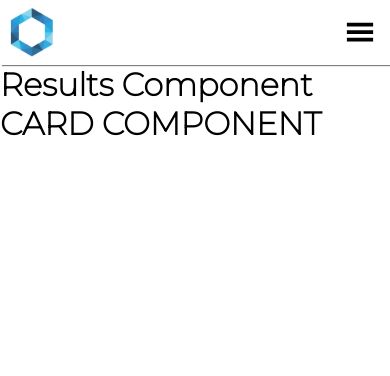
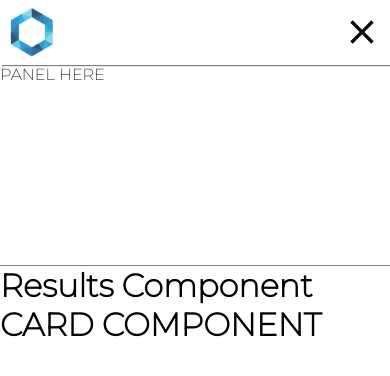
Before and after one commit to ettienekorayyi/poc-code-sydney, a React (Create React App) app: page / in a window 390 px wide. Both pictures are taken after a click on the icon 360 px from the left and 32 px from the top of the page. Shown: the top 376 px of the page. Built offline with nearby package versions, Linux system fonts and the light colour scheme.

Commit message:
DEV-008 Added toggle effect to hide and show panel

```diff
--- a/src/components/NavBar/NavBar.js
+++ b/src/components/NavBar/NavBar.js
@@ -1,17 +1,32 @@
-import React from 'react'
+import React, { useState } from 'react'
 import './navbar.css'
 import Logo from '../../assets/logo.png'
 import { GiHamburgerMenu } from 'react-icons/gi'
+import { MdClear } from 'react-icons/md'
 
 const NavBar = () => {
+  const [isHidden, setHidden] = useState(false)
+
   return (
-    <div className='navbar'>
-      <div className='logo-section'>
-        <img src={Logo} className='logo' alt='code sydney logo' />
+    <div>
+      <div className='navbar'>
+        <div className='logo-section'>
+          <img src={Logo} className='logo' alt='code sydney logo' />
+        </div>
+        <div className='navigation'>
+          {!isHidden && (
+            <GiHamburgerMenu
+              className='icon'
+              onClick={(e) => setHidden(true)}
+            />
+          )}
+          {isHidden && (
+            <MdClear className='close-icon' onClick={(e) => setHidden(false)} />
+          )}
+        </div>
       </div>
-      <div className='navigation'>
-        <GiHamburgerMenu className='icon' />
-      </div>
+
+      {isHidden && <div className='dropdown-menu'>PANEL HERE</div>}
     </div>
   )
 }
--- a/src/components/NavBar/navbar.css
+++ b/src/components/NavBar/navbar.css
@@ -19,6 +19,12 @@
     margin-top: 12px;
   }
 
+  .dropdown-menu {
+    height: 200px;
+    width: 100%;
+    border-bottom: 0.5px solid grey;
+  }
+
   .logo {
     width: 50px;
     margin-top: 2px;
@@ -29,4 +35,11 @@
     font-size: 30px;
     cursor: pointer;
   }
+
+  .close-icon {
+    font-size: 40px;
+    cursor: pointer;
+    margin-top: -5px;
+    margin-right: -7px;
+  }
 }
```
